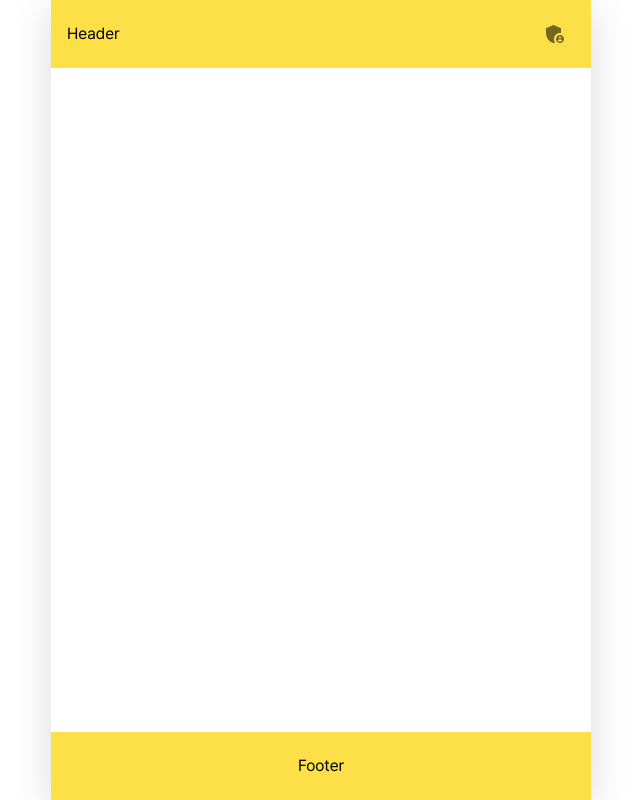
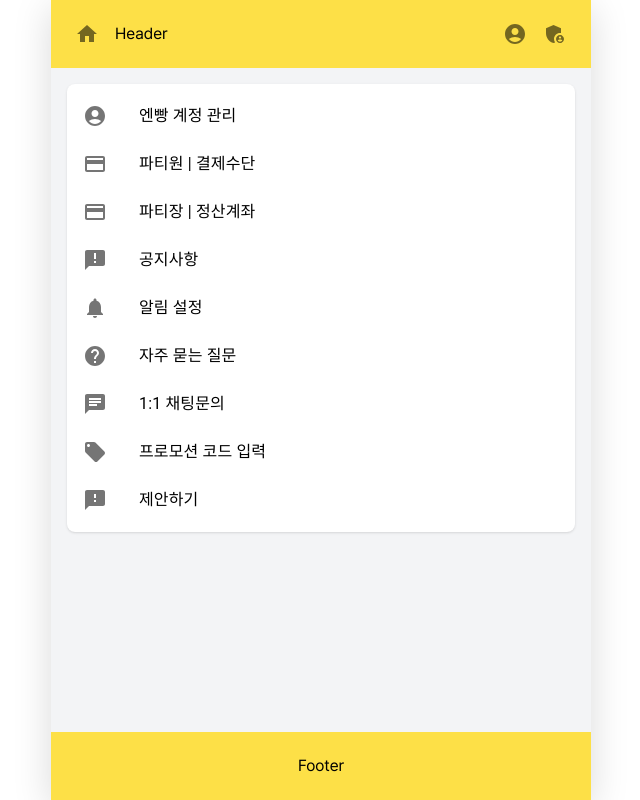
Before and after one commit to unao6/NBBANG_FE, a React (Create React App) app: page /mypage in a window 1280 px wide. Before the commit this address had no page. Shown: the whole page, without its empty margins (319-959 px from the left). Built offline with nearby package versions, Linux system fonts and the light colour scheme.

Commit message:
feat: 헤더에 마이페이지,홈버튼 추가

```diff
--- a/src/Router.jsx
+++ b/src/Router.jsx
@@ -7,6 +7,7 @@ import KakaoPayFail from "./pages/payment/kakaoPay/KakaoPayFail";
 import KakaoPayRegister from "./pages/payment/kakaoPay/KakaoPayRegister";
 import Main from "./pages/main/Main";
 import Manager from "./pages/admin/payment/PaymentManager";
+import MyPage from "./pages/myPage/MyPage";
 import Payment from "./pages/payment/Payment";
 import RefundManager from "./pages/admin/payment/RefundManager";
 
@@ -22,6 +23,7 @@ const Router = () => {
       <Route path="/payment/kakaopay/cancel" element={<KakaoPayCancel />} />
       <Route path="/admin/payments" element={<Manager />} />
       <Route path="/admin/refunds" element={<RefundManager />} />
+      <Route path="/mypage" element={<MyPage />} />
     </Routes>
   );
 };
--- a/src/components/header/Header.jsx
+++ b/src/components/header/Header.jsx
@@ -1,4 +1,6 @@
+import AccountCircleIcon from "@mui/icons-material/AccountCircle";
 import AdminPanelSettingsIcon from "@mui/icons-material/AdminPanelSettings";
+import HomeIcon from "@mui/icons-material/Home";
 import { IconButton } from "@mui/material";
 import React from "react";
 
@@ -6,14 +8,28 @@ const Header = () => {
   return (
     <header className="h-[68px] w-full max-w-[540px] fixed top-0 left-1/2 transform -translate-x-1/2 bg-white z-50">
       <div className="bg-yellow-300 h-full flex items-center justify-between px-4">
-        <div>Header</div>
+        <div className="flex items-center">
+          <IconButton href="/" aria-label="home" className="text-black">
+            <HomeIcon />
+          </IconButton>
+          <span className="ml-2">Header</span>
+        </div>
+        <div className="flex items-center">
+          <IconButton
+            href="/mypage"
+            aria-label="my page"
+            className="text-black"
+          >
+            <AccountCircleIcon />
+          </IconButton>
           <IconButton
             href="/admin/payments"
             aria-label="admin"
-          className="text-black"
+            className="text-black ml-2"
           >
             <AdminPanelSettingsIcon />
           </IconButton>
+        </div>
       </div>
     </header>
   );
--- /dev/null
+++ b/src/pages/myPage/MyPage.jsx
@@ -0,0 +1,60 @@
+import AccountCircleIcon from "@mui/icons-material/AccountCircle";
+import AnnouncementIcon from "@mui/icons-material/Announcement";
+import ChatIcon from "@mui/icons-material/Chat";
+import FeedbackIcon from "@mui/icons-material/Feedback";
+import HelpIcon from "@mui/icons-material/Help";
+import List from "@mui/material/List";
+import ListItem from "@mui/material/ListItem";
+import ListItemIcon from "@mui/material/ListItemIcon";
+import ListItemText from "@mui/material/ListItemText";
+import LocalOfferIcon from "@mui/icons-material/LocalOffer";
+import NotificationsIcon from "@mui/icons-material/Notifications";
+import PaymentIcon from "@mui/icons-material/Payment";
+import React from "react";
+
+const MyPage = () => {
+  const menuItems = [
+    {
+      text: "엔빵 계정 관리",
+      icon: <AccountCircleIcon />,
+      href: "/manage-account",
+    },
+    {
+      text: "파티원 | 결제수단",
+      icon: <PaymentIcon />,
+      href: "/payment-method",
+    },
+    {
+      text: "파티장 | 정산계좌",
+      icon: <PaymentIcon />,
+      href: "/settlement-account",
+    },
+    { text: "공지사항", icon: <AnnouncementIcon />, href: "/notices" },
+    { text: "알림 설정", icon: <NotificationsIcon />, href: "/notifications" },
+    { text: "자주 묻는 질문", icon: <HelpIcon />, href: "/faq" },
+    { text: "1:1 채팅문의", icon: <ChatIcon />, href: "/chat" },
+    {
+      text: "프로모션 코드 입력",
+      icon: <LocalOfferIcon />,
+      href: "/promo-code",
+    },
+    { text: "제안하기", icon: <FeedbackIcon />, href: "/suggestions" },
+  ];
+
+  return (
+    <div className="min-h-screen bg-gray-100 p-4">
+      <div className="max-w-lg mx-auto bg-white rounded-lg shadow">
+        <List component="nav" aria-label="main mailbox folders">
+          {menuItems.map((item, index) => (
+            <ListItem button key={index} component="a" href={item.href}>
+              <ListItemIcon>{item.icon}</ListItemIcon>
+              <ListItemText primary={item.text} />
+            </ListItem>
+          ))}
+        </List>
+      </div>
+    </div>
+  );
+};
+
+export default MyPage;
```
Lines whose indentation alone changed are shown as unchanged.
